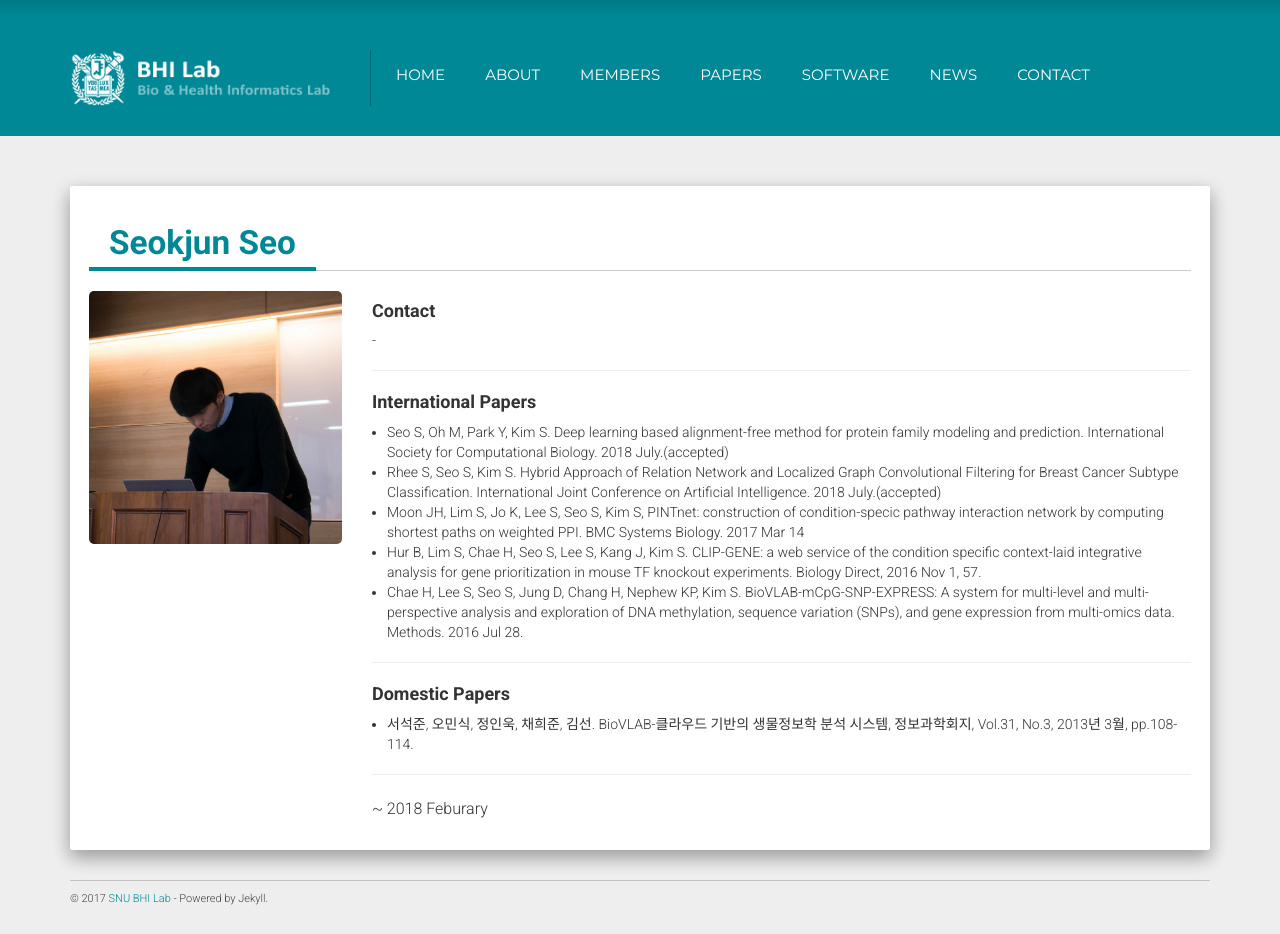
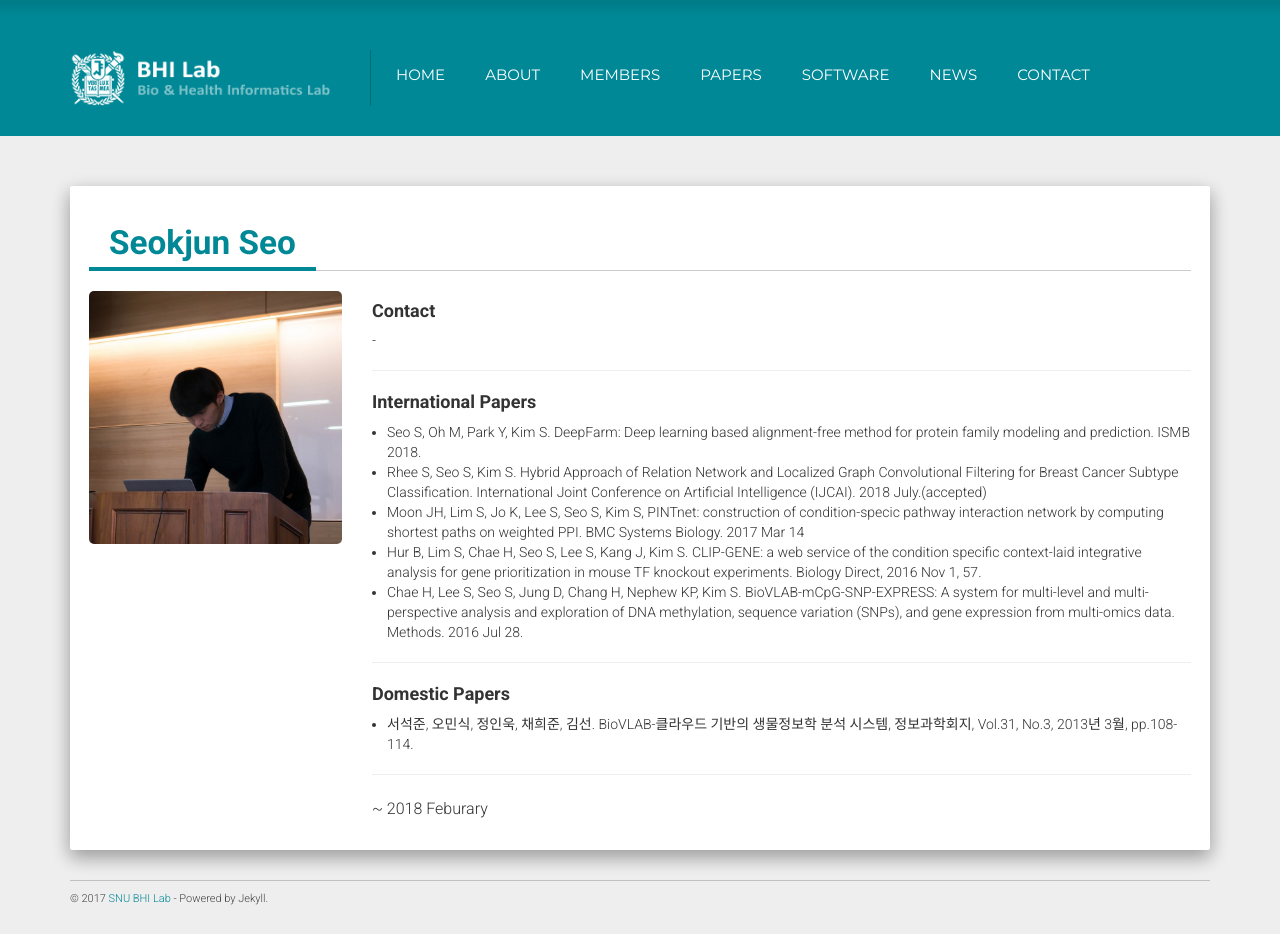
Before and after one commit to solanoon/bhi-kimlab.github.io, a Jekyll site: the page built from _members/seokjun_seo.md, in a window 1280 px wide. Built offline with Jekyll 4.4.1, drawn with Linux system fonts in a browser that asks for light colours; nearby versions of some CDN libraries.

Commit message:
modifications
delete 'accepted'

```diff
--- a/_data/publications.json
+++ b/_data/publications.json
@@ -1,12 +1,12 @@
 {
   "international": [
   {
-    "title": "Seo S, Oh M, Park Y, Kim S. Deep learning based alignment-free method for protein family modeling and prediction. International Society for Computational Biology. 2018 July.(accepted)",
+    "title": "Seo S, Oh M, Park Y, Kim S. DeepFarm: Deep learning based alignment-free method for protein family modeling and prediction. ISMB 2018.",
     "year": 2018,
     "author": "Seo S, Oh M, Park Y, Kim S"
   },
   {
-    "title": "Rhee S, Seo S, Kim S. Hybrid Approach of Relation Network and Localized Graph Convolutional Filtering for Breast Cancer Subtype Classification. International Joint Conference on Artificial Intelligence. 2018 July.(accepted)",
+    "title": "Rhee S, Seo S, Kim S. Hybrid Approach of Relation Network and Localized Graph Convolutional Filtering for Breast Cancer Subtype Classification. International Joint Conference on Artificial Intelligence (IJCAI). 2018 July.(accepted)",
     "year": 2018,
     "author": "Rhee S, Seo S, Kim S"
   },
```
